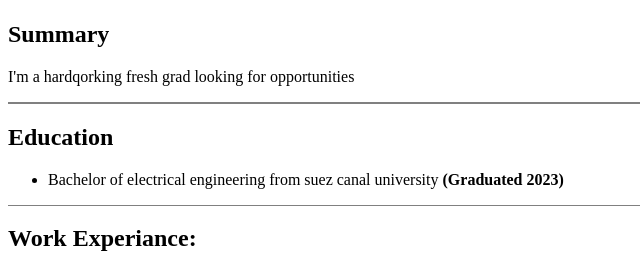
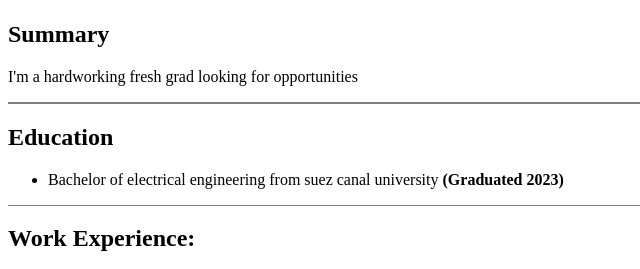
Before and after one commit to Gharbawey/html-capstone_project1, a plain HTML site: page index.html in a window 1280 px wide. Shown: the part 283-552 px from the top of the page, 0-640 px from the left. Drawn offline with Linux system fonts and the light colour scheme.

Commit message:
index.html

```diff
--- a/index.html
+++ b/index.html
@@ -8,14 +8,14 @@
     <h1>Ahmed Gharbawey's Portfolio</h1>
     <img src="./assets/photo_2021-12-26_17-42-36.jpg" height="200"/>
     <h2>Summary</h2>
-    <p>I'm a hardqorking fresh grad looking for opportunities</p>
+    <p>I'm a hardworking fresh grad looking for opportunities</p>
     <hr size="2" noshade>
     <h2>Education</h2>
     <ul>
         <li>Bachelor of electrical engineering from suez canal university <strong>(Graduated 2023)</strong></li>
     </ul>
     <hr size="1"noshade>
-    <h2>Work Experiance:</h2>
+    <h2>Work Experience:</h2>
     <ul>
         <li>Project management member at Enactus ismailia. (2022-2023)</li>
         <li>Pharmacist at Manal Elsaman pharmacy. (2021)</li>
```
